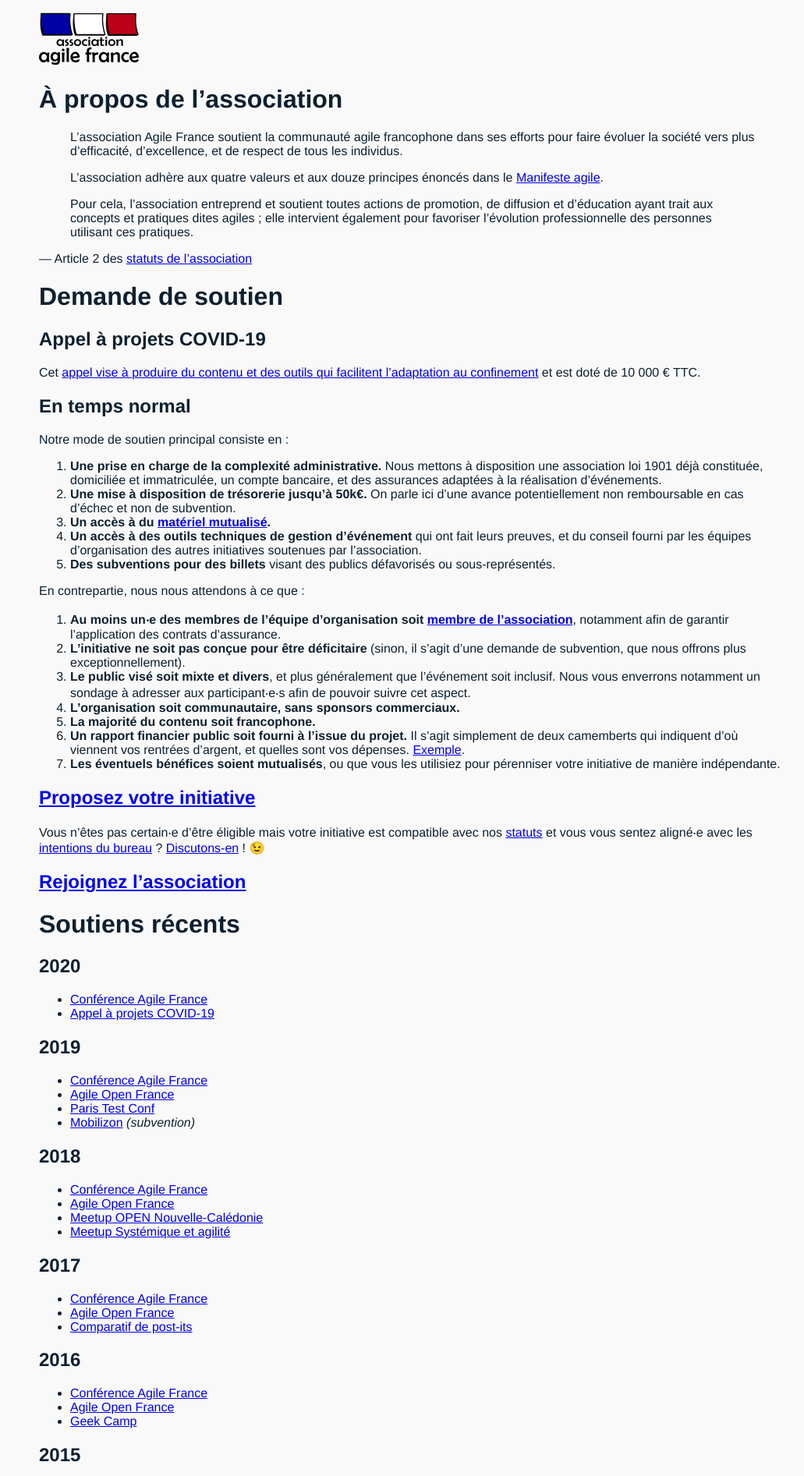
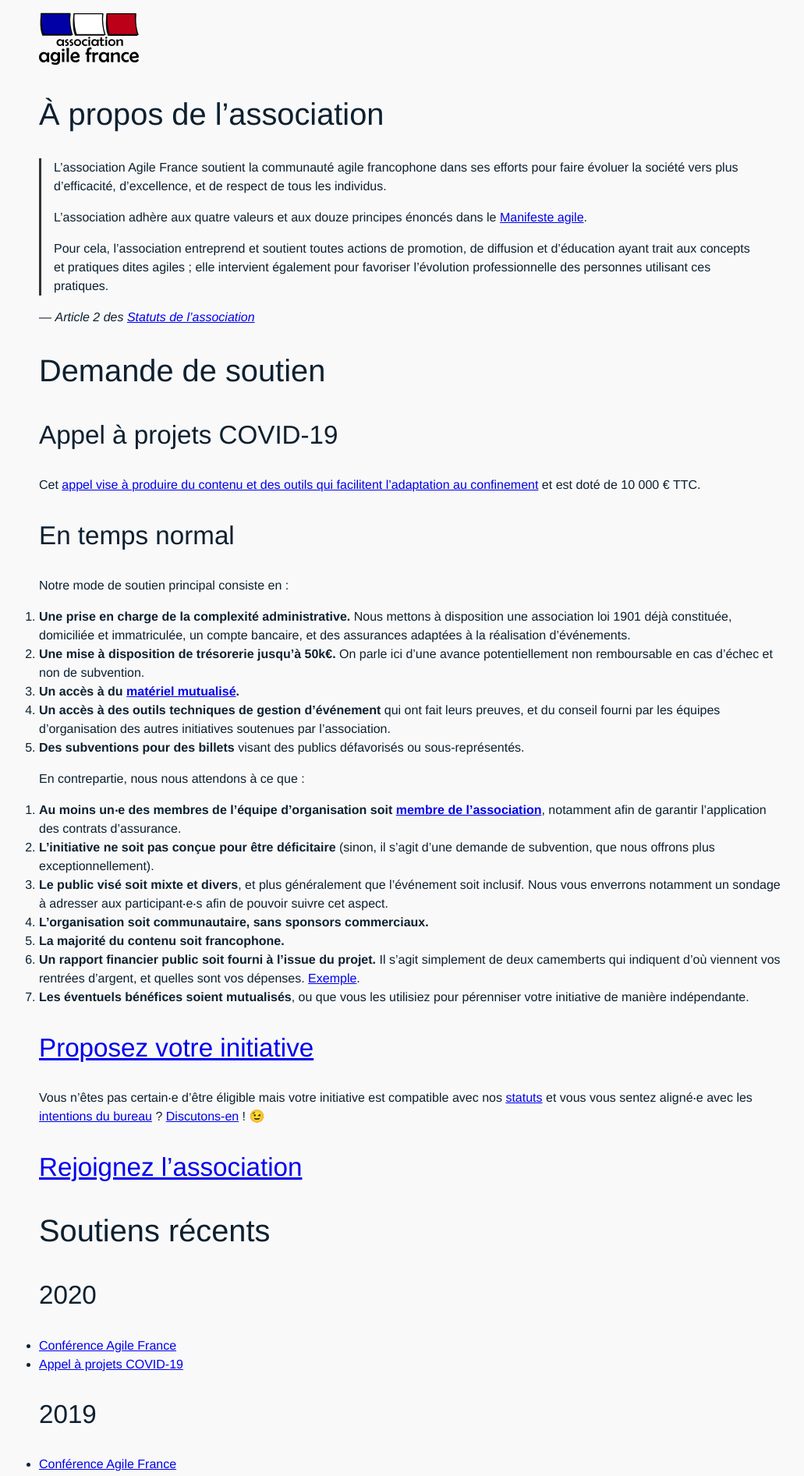
Before and after one commit to AgileFrance/AgileFrance.github.io, a Jekyll site: the page built from _pages/index.md, in a window 1280 px wide. Shown: the top 1893 px of the page at 78% size, without its empty margins (110-1141 px from the left). Built offline with Jekyll 4.4.1, drawn with Linux system fonts in a browser that asks for light colours; comment, search, counter and statistics services are not loaded; our own code applies the rules of GitHub Pages for plain Markdown files.

Commit message:
Améliore la typographie

```diff
--- a/_pages/index.md
+++ b/_pages/index.md
@@ -10,7 +10,7 @@
 >
 > Pour cela, l’association entreprend et soutient toutes actions de promotion, de diffusion et d’éducation ayant trait aux concepts et pratiques dites agiles ; elle intervient également pour favoriser l’évolution professionnelle des personnes utilisant ces pratiques.
 
-— Article 2 des [statuts de l’association](/statuts)
+— _Article 2 des [Statuts de l’association](/statuts)_
 
 # Demande de soutien
 
--- a/css/main.css
+++ b/css/main.css
@@ -1,9 +1,25 @@
+html {
+	font-size: 16px;
+}
+
 body {
-	font-family: Helvetica, sans-serif;
+	font-family: "Helvetica Neue", Helvetica, sans-serif;
 	background-color: #F9F9F9;
 	color: #0D2030;
 	margin: 0;
+	line-height: 1.5;
 }
+
+h1, h2, h3, h4, h5, h6, th { font-weight: normal; }
+
+/* Minor third */
+h1 { font-size: 2.488em; }
+h2 { font-size: 2.074em; }
+h3 { font-size: 1.728em; }
+h4 { font-size: 1.44em; }
+h5 { font-size: 1.2em; }
+h6 { font-size: 1em; }
+small { font-size: 0.833em; }
 
 header, main {
 	max-width: 60em;
@@ -21,12 +37,29 @@
 	width: 48%;
 }
 
+ul, ol, li {
+	margin-left: 0;
+	padding-left: 0;
+}
+
+ul {
+	list-style: disc outside none;
+}
+
+blockquote {
+	border-left: solid .2em #333;
+	padding-left: 1em;
+	margin-left: 0;
+}
+
 footer {
+	line-height: 1.2;
 	font-size: 80%;
 	background: #DDD;
 	color: #303030;
 	padding: 1em;
 	text-align: right;
+	margin-top: 5em;
 }
 
 footer a {
```
